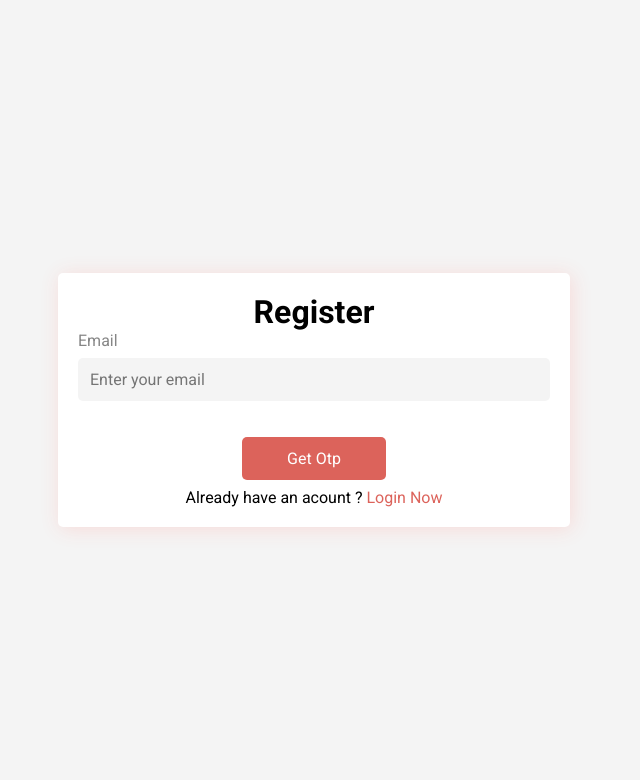
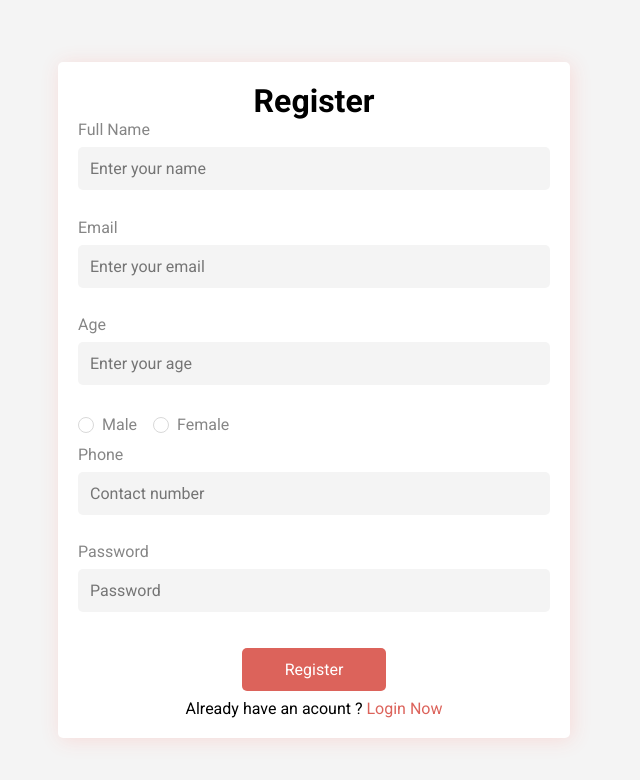
Before and after one commit to kajal-1999-cloud/busbooking_frontend, a React (Create React App) app: page /Signup in a window 1280 px wide. Before the commit this address led to /otp. Shown: the top 780 px of the page, without its empty margins (326-966 px from the left). Built offline with nearby package versions, Linux system fonts and the light colour scheme.

Commit message:
signup and login resolving on server

```diff
--- a/src/App.js
+++ b/src/App.js
@@ -5,7 +5,6 @@ import "material-icons/iconfont/material-icons.css";
 import LoginPage from "./feature/auth/LoginPage";
 import Signup from "./feature/auth/Signup";
 import Header from "./components/Header/Header";
-const Otp = lazy(() => import("./feature/auth/Otp"));
 const Search = lazy(() => import("./feature/search/index"));
 const TripsScreen = lazy(() => import("./feature/trips/index"));
 const BookingScreen = lazy(() => import("./feature/booking/index"));
@@ -53,7 +52,6 @@ const App = () => {
           path="/signup"
           element={<LazyLoadingWrapper Component={Signup} />}
         />
-        <Route path="/otp" element={<LazyLoadingWrapper Component={Otp} />} />
       </Routes>
     </BrowserRouter>
   );
--- a/src/feature/auth/LoginPage.js
+++ b/src/feature/auth/LoginPage.js
@@ -143,7 +143,7 @@ const LoginPage = ({ endpoint }) => {
         <button
           className="google-btn"
           onClick={() =>
-            navigate("/otp", { state: { from: location.state?.from } })
+            navigate("/Signup", { state: { from: location.state?.from } })
           }
         >
           Register Now
--- a/src/feature/auth/Otp.js
+++ /dev/null
@@ -1,100 +0,0 @@
-import "./Sigmup.scss";
-import { useNavigate, useLocation } from "react-router-dom";
-import { useState } from "react";
-import Endpoints from "../../network/endpoints";
-import cookie from "js-cookie";
-import { showError, showSuccess } from "../../utils/toast";
-
-const Otp = () => {
-  const navigate = useNavigate();
-  const location = useLocation();
-  const [isVerifing, setIsVerifing] = useState(false);
-
-  const handelSubmit = async (e) => {
-    e.preventDefault();
-    const payLoad = {
-      email: e.target["email"].value,
-    };
-    let url = Endpoints.getOtp;
-    if (isVerifing) {
-      payLoad.otp = e.target["otp"].value;
-      url = Endpoints.verifyOtp;
-    }
-
-    try {
-      const res = await fetch(url, {
-        method: "POST",
-        headers: { "Content-Type": "application/json" },
-        body: JSON.stringify(payLoad),
-      });
-
-      if (res.status === 200 && isVerifing) {
-        const expires = new Date(new Date().getTime() + 30 * 60 * 1000);
-        cookie.set("email", payLoad.email, { expires });
-        showSuccess("OTP verified successfully");
-        navigate("/Signup", { state: { from: location.state?.from } });
-        return;
-      }
-
-      if (res.status === 200 && !isVerifing) {
-        setIsVerifing(true);
-        showSuccess("OTP sent to your email");
-        return;
-      }
-
-      const data = await res.json().catch(() => ({}));
-      showError(data?.message || "OTP request failed. Please try again.");
-    } catch {
-      showError("OTP request failed. Please try again.");
-    }
-  };
-
-  return (
-    <div className="signup-form">
-      <form onSubmit={handelSubmit}>
-        <p className="register-heading">Register</p>
-        <div className="form-inner">
-          <label htmlFor="email">Email</label>
-          <input
-            type="email"
-            placeholder="Enter your email"
-            name="email"
-            id="email"
-            required
-          />
-          {isVerifing && (
-            <>
-              <label htmlFor="otp">Otp</label>
-              <input
-                type="number"
-                placeholder="Enter The Otp"
-                name="otp"
-                id="otp"
-                required
-              />
-            </>
-          )}
-          {isVerifing ? (
-            <button id="verfiy-otp" className="signup-btn">
-              Verify
-            </button>
-          ) : (
-            <button className="signup-btn">Get Otp</button>
-          )}
-        </div>
-        <p>
-          Already have an acount ?{" "}
-          <span
-            onClick={() =>
-              navigate("/login", { state: { from: location.state?.from } })
-            }
-          >
-            Login Now
-          </span>
-        </p>
-      </form>
-    </div>
-  );
-};
-
-export default Otp;
--- a/src/feature/auth/Signup.js
+++ b/src/feature/auth/Signup.js
@@ -1,8 +1,6 @@
 import { Radio } from "antd";
 import "./Sigmup.scss";
 import { useNavigate, useLocation } from "react-router-dom";
-import { useEffect } from "react";
-import cookie from "js-cookie";
 import Cookies from "js-cookie";
 import Endpoints from "./../../network/endpoints";
 import request from "../../network/request";
@@ -12,7 +10,6 @@ import { showError, showSuccess } from "../../utils/toast";
 const Signup = () => {
   const navigate = useNavigate();
   const location = useLocation();
-  const email = cookie.get("email") || "";
 
   const handelSubmit = async (e) => {
     e.preventDefault();
@@ -62,10 +59,6 @@ const Signup = () => {
     }
   };
 
-  useEffect(() => {
-    if (email.length === 0) navigate("/otp");
-  }, [email, navigate]);
-
   return (
     <div className="signup-form">
       <form onSubmit={handelSubmit}>
@@ -85,7 +78,6 @@ const Signup = () => {
             placeholder="Enter your email"
             name="email"
             id="email"
-            defaultValue={email}
             required
           />
           <label htmlFor="age">Age</label>
--- a/src/network/endpoints.js
+++ b/src/network/endpoints.js
@@ -1,5 +1,5 @@
-// const baseUrl = "http://localhost:8080";
-const baseUrl = "https://busbooking-backend-b71n.onrender.com";
+const baseUrl = "http://localhost:8080";
+// const baseUrl = "https://busbooking-backend-b71n.onrender.com";
 
 const Endpoints = {
   searchCities: `${baseUrl}/city/cities`,
@@ -9,8 +9,6 @@ const Endpoints = {
   myBookings: `${baseUrl}/booking/list`,
   login: `${baseUrl}/auth/login`,
   singUp: `${baseUrl}/register/signUp`,
-  getOtp: `${baseUrl}/otp/generate-otp`,
-  verifyOtp: `${baseUrl}/otp/verify-otp`,
 };
 
 export default Endpoints;
```
